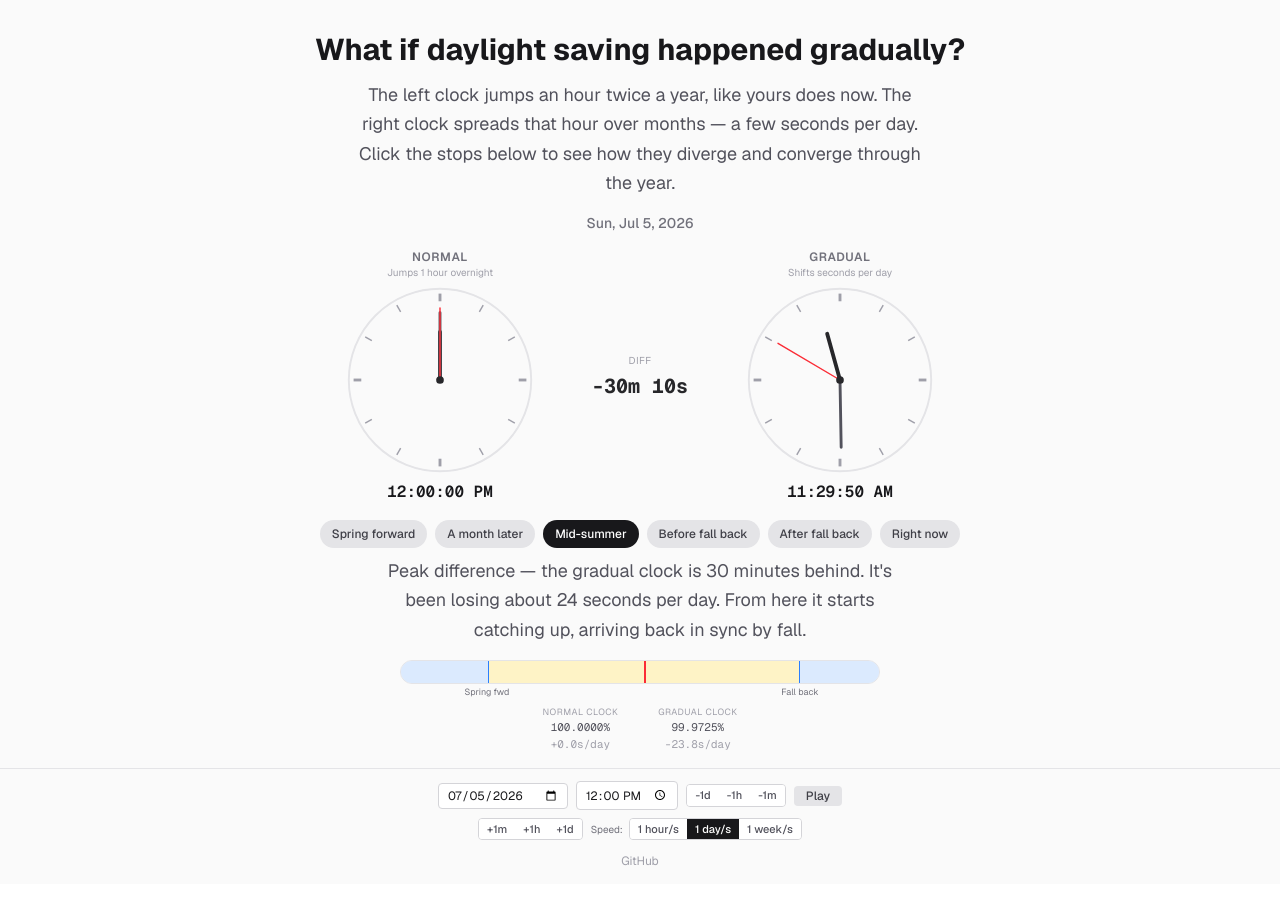
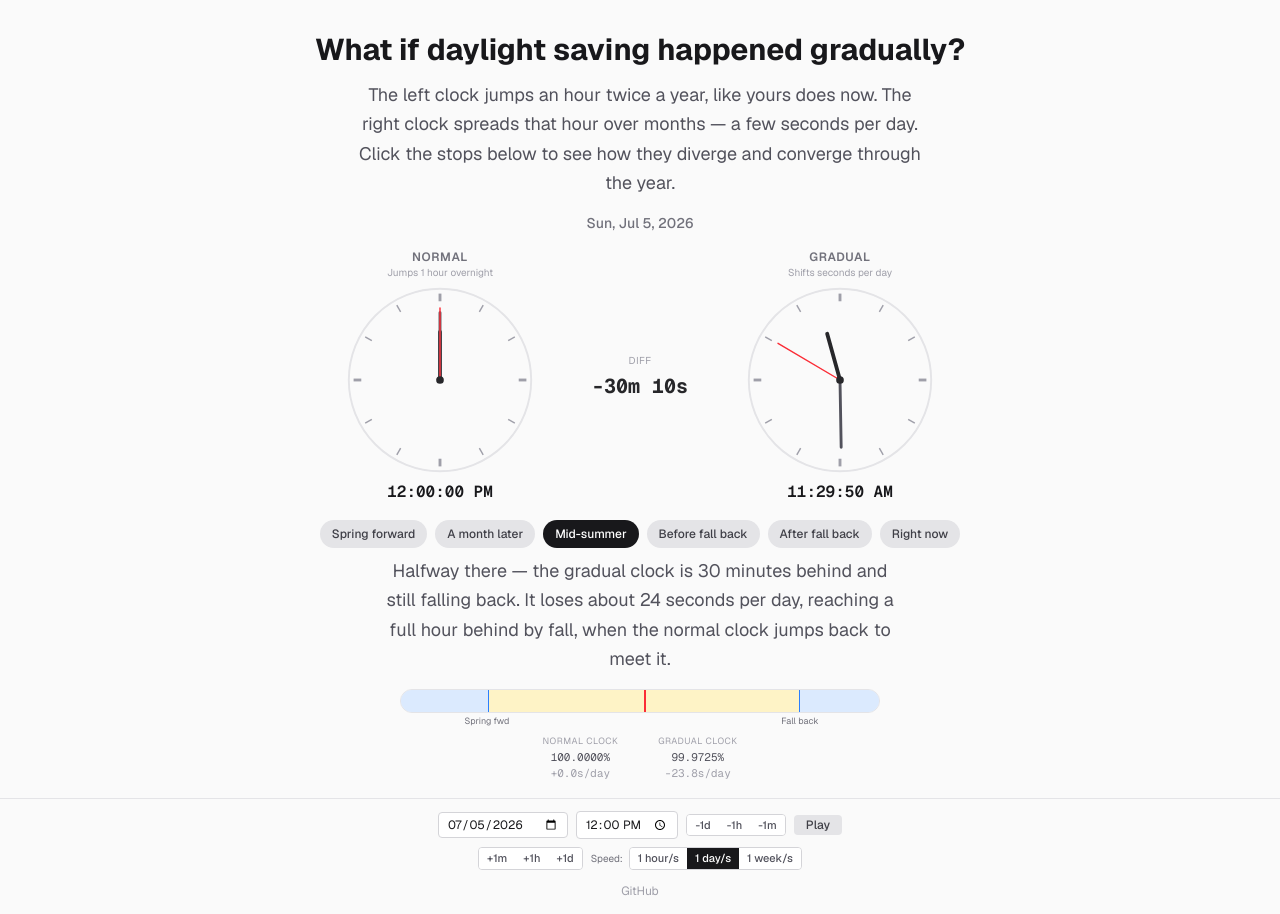
Before and after one commit to johndimm/gradual-daylight-saving, a Next.js app: page / in a window 1280 px wide. Before the commit the page ends 884 px from the top, so only its background shows below. Built offline with nearby package versions, Linux system fonts and the light colour scheme.

Commit message:
help text

```diff
--- a/app/page.tsx
+++ b/app/page.tsx
@@ -299,7 +299,7 @@ const TOUR_STOPS = [
   {
     date: () => new Date(2026, 6, 5, 12, 0, 0),
     label: "Mid-summer",
-    desc: "Peak difference — the gradual clock is 30 minutes behind. It's been losing about 24 seconds per day. From here it starts catching up, arriving back in sync by fall.",
+    desc: "Halfway there — the gradual clock is 30 minutes behind and still falling back. It loses about 24 seconds per day, reaching a full hour behind by fall, when the normal clock jumps back to meet it.",
   },
   {
     date: () => new Date(2026, 9, 31, 12, 0, 0),
```
Also changed, not shown: 1 other file (tests, documents, lock files or other folders).
